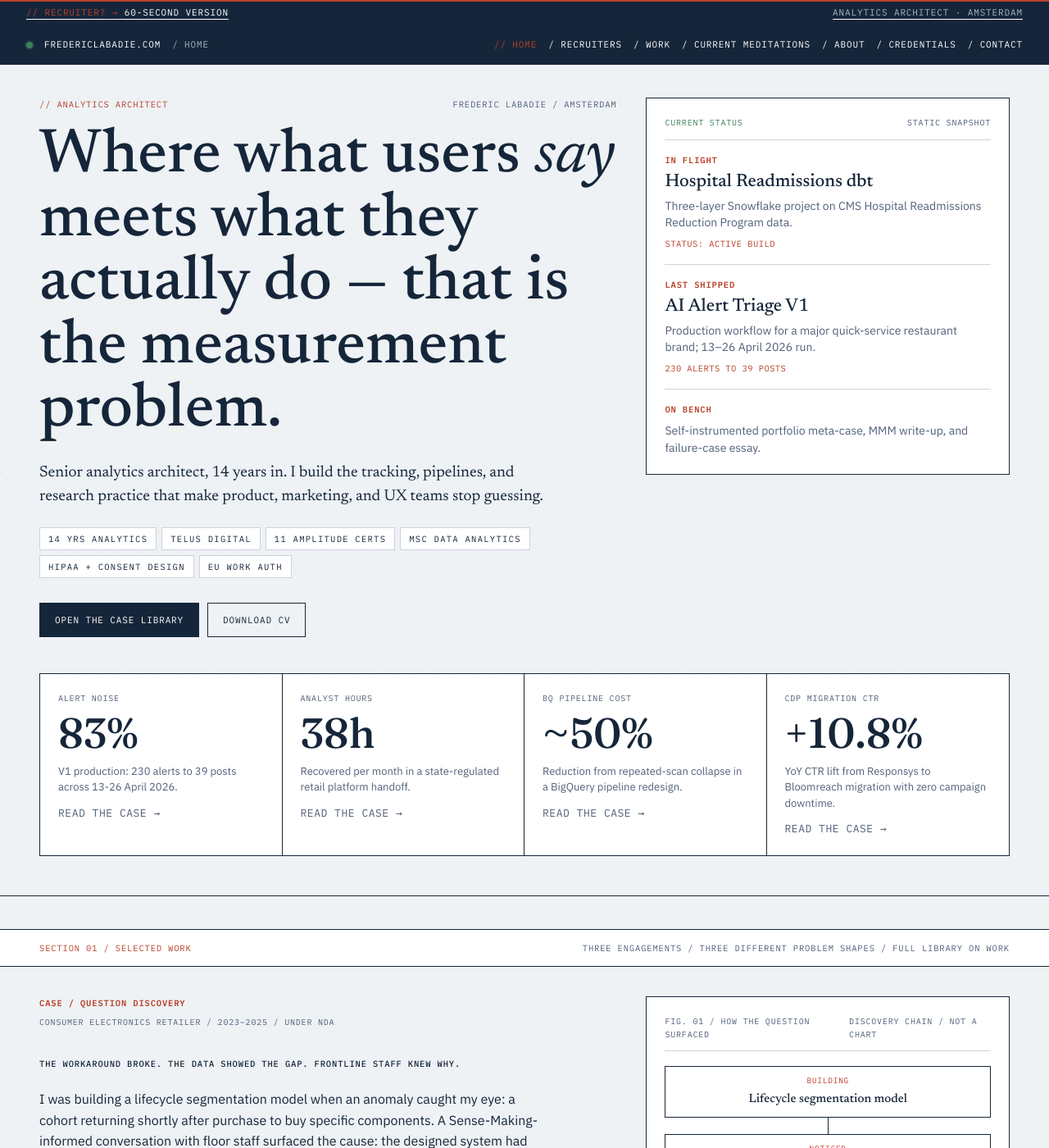
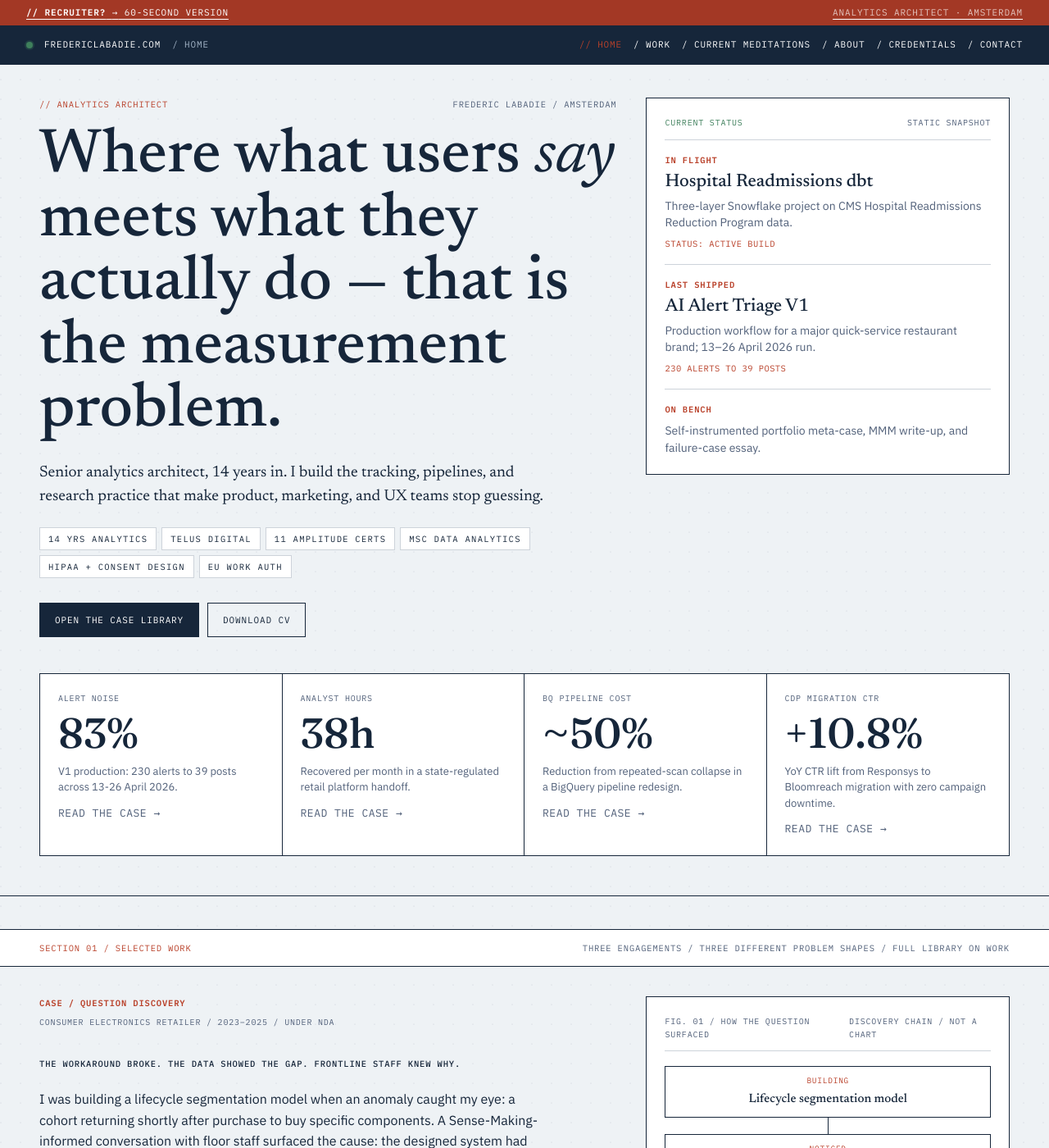
Before and after one commit to fredericlabadie/fredericlabadie.github.io, a Jekyll site: the page built from index.html, in a window 1280 px wide and 1400 px high. Shown: the whole window at 82% size. Built offline with Jekyll 4.4.1, drawn with Linux system fonts in a browser that asks for light colours; comment, search, counter and statistics services are not loaded.

Commit message:
fix: remove recruiters from primary nav; make recruiter strip brick-red
Strip was navy-on-navy (invisible as callout). Changed background to
accent colour (#b9412a) so it reads as a distinct entry point.
Removed /recruiters/ from navigation.yml — strip is the sole nav path.

Co-Authored-By: Claude Sonnet 4.6 <noreply@anthropic.com>

```diff
--- a/_data/navigation.yml
+++ b/_data/navigation.yml
@@ -3,9 +3,6 @@ links:
   - key: home
     label: home
     url: /
-  - key: recruiters
-    label: recruiters
-    url: /recruiters/
   - key: work
     label: work
     url: /work/
--- a/css/site-nav.css
+++ b/css/site-nav.css
@@ -4,10 +4,17 @@
   justify-content: space-between;
   gap: 16px;
   padding: 7px 32px;
-  background: #16263a;
+  background: #b9412a;
   color: #ffffff;
-  box-shadow: inset 0 2px 0 #b9412a;
-  font-family: var(--font-mono, 'IBM Plex Mono', ui-monospace, SFMono-Regular, Menlo, Consolas, monospace);
+  font-family: var(
+    --font-mono,
+    "IBM Plex Mono",
+    ui-monospace,
+    SFMono-Regular,
+    Menlo,
+    Consolas,
+    monospace
+  );
   font-size: 11px;
   letter-spacing: 0.08em;
   text-transform: uppercase;
@@ -16,24 +23,26 @@
 
 .bp-recruiter-strip:hover,
 .bp-recruiter-strip:focus-visible {
+  background: #a33825;
   color: #ffffff;
 }
 
 .bp-recruiter-strip:focus-visible {
-  outline: 2px solid #b9412a;
+  outline: 2px solid #ffffff;
   outline-offset: -2px;
 }
 
 .bp-recruiter-strip-cue {
-  color: #b9412a;
+  color: #ffffff;
+  font-weight: 600;
 }
 
 .bp-recruiter-strip-arrow {
-  color: #b9412a;
+  color: #ffffff;
 }
 
 .bp-recruiter-strip-meta {
-  color: #a3b4c7;
+  color: rgba(255, 255, 255, 0.7);
 }
 
 @media (max-width: 600px) {
@@ -58,7 +67,15 @@
   background: #16263a;
   color: #ffffff;
   border-bottom: 1px solid #16263a;
-  font-family: var(--font-mono, 'IBM Plex Mono', ui-monospace, SFMono-Regular, Menlo, Consolas, monospace);
+  font-family: var(
+    --font-mono,
+    "IBM Plex Mono",
+    ui-monospace,
+    SFMono-Regular,
+    Menlo,
+    Consolas,
+    monospace
+  );
   font-size: 11px;
   letter-spacing: 0.08em;
   text-transform: uppercase;
@@ -93,7 +110,7 @@
   justify-content: flex-end;
 }
 
-.bp-site-nav-links a[aria-current='page'] {
+.bp-site-nav-links a[aria-current="page"] {
   color: #b9412a;
 }
 
@@ -138,7 +155,8 @@
   border-top: 1px solid #16263a;
   background: #16263a;
   color: #a3b4c7;
-  font-family: 'IBM Plex Mono', ui-monospace, SFMono-Regular, Menlo, Consolas, monospace;
+  font-family:
+    "IBM Plex Mono", ui-monospace, SFMono-Regular, Menlo, Consolas, monospace;
   font-size: 10px;
   letter-spacing: 0.08em;
   text-transform: uppercase;
```
